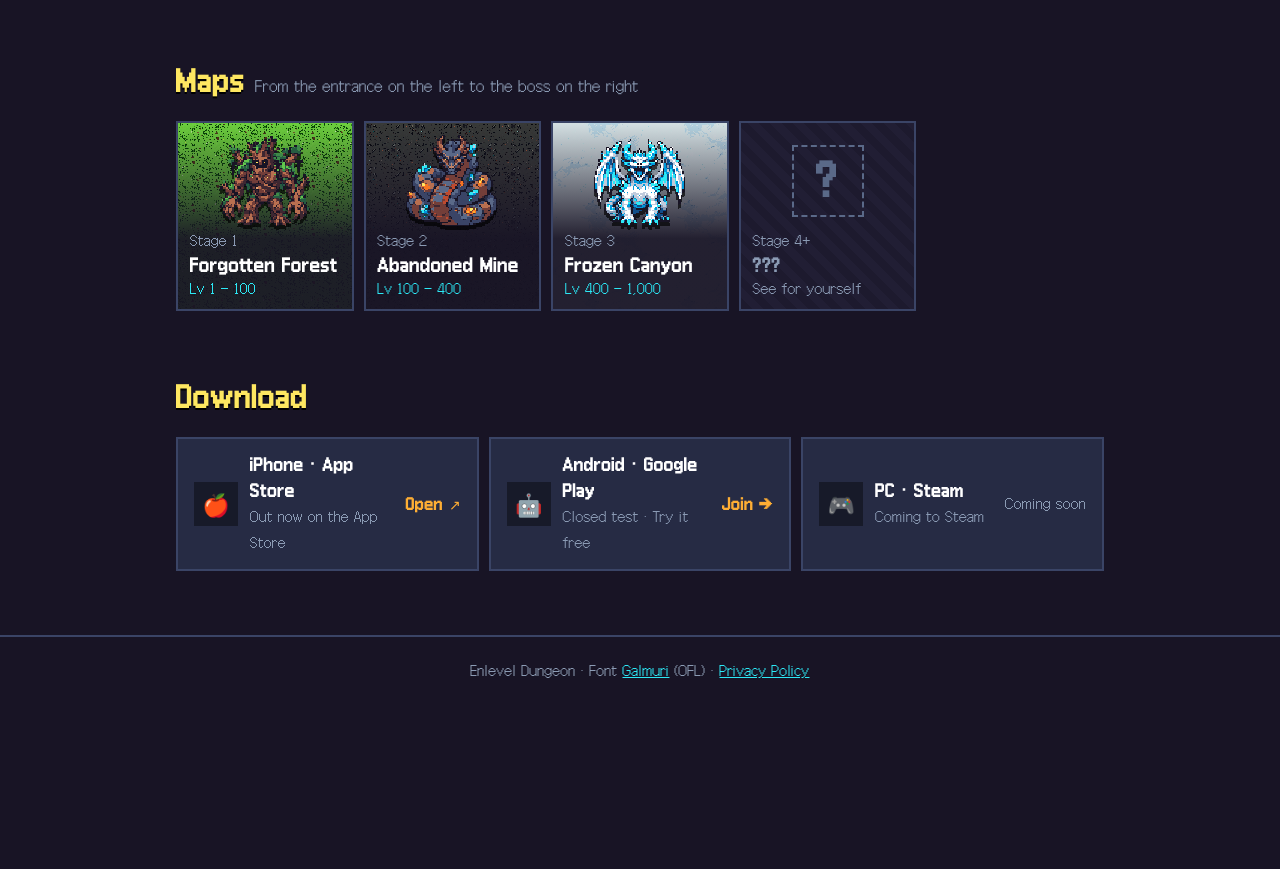
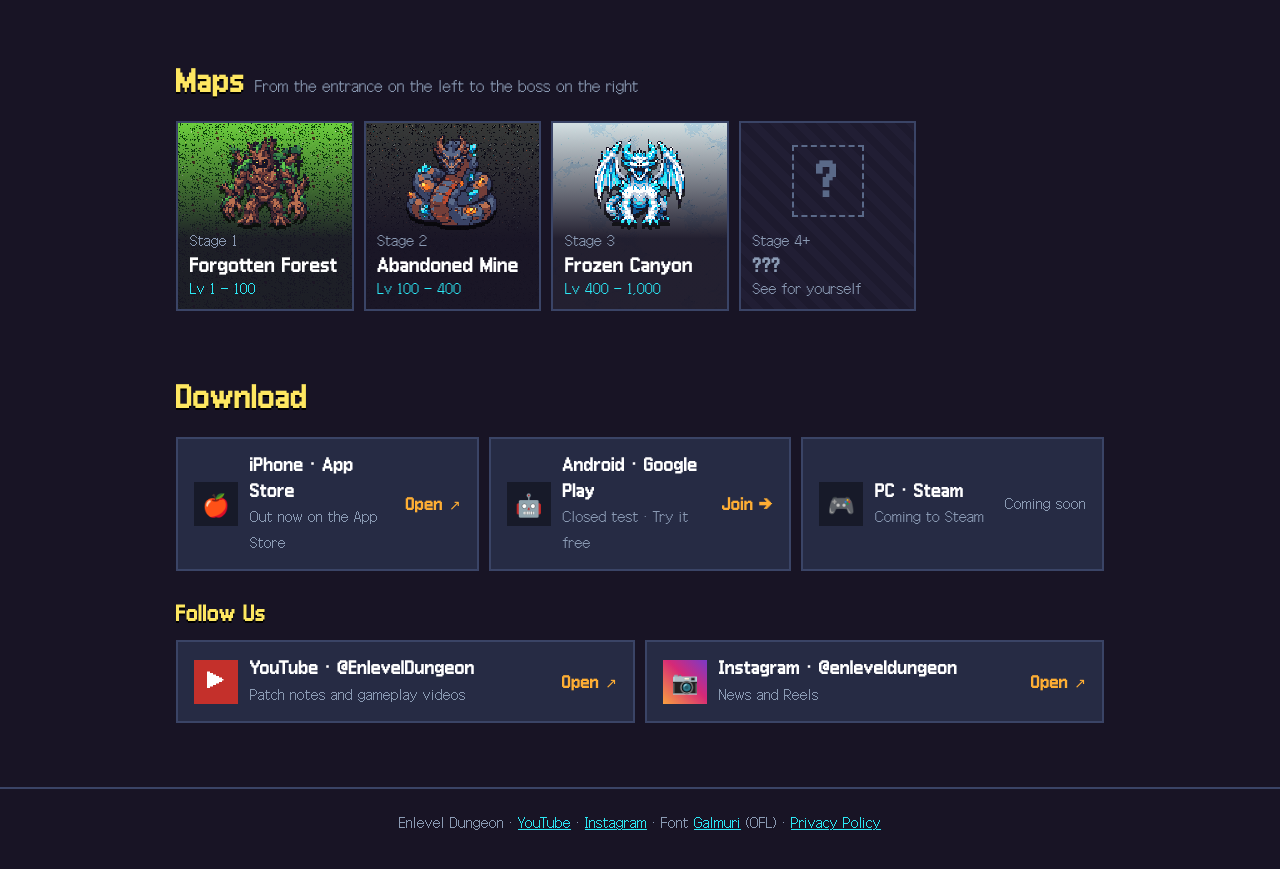
Before and after one commit to lsadi0710/endless-dungeon-releases, a plain HTML site: page index.html in a window 1280 px wide. Shown: the part 1219-2088 px from the top of the page. Before the commit the page ends 1941 px from the top, so only its background shows below. Drawn offline with Linux system fonts and the light colour scheme.

Commit message:
Site for v1.3.0

```diff
--- a/index.html
+++ b/index.html
@@ -149,6 +149,11 @@
   .event .cup { font-size: 26px; }
   .event small { display: block; color: var(--text); font-size: 12px; }
   .dl.offline .arrow { color: var(--muted); font-size: 12px; }
+  /* 채널 (유튜브·인스타) */
+  .sub-title { margin: 28px 0 10px; font-size: 18px; color: var(--title); text-shadow: 0 2px 0 #000; }
+  .dl.social .arrow { font: 14px Galmuri11Bold, monospace; white-space: nowrap; }
+  .dl .plat.yt { background: #c4302b; color: #fff; font-size: 18px; }
+  .dl .plat.ig { background: linear-gradient(45deg, #f9a03f, #d62976 55%, #7a3ac9); }
 
   footer { margin-top: 56px; padding: 24px 0 40px; border-top: 2px solid var(--panel-2); color: var(--muted); font-size: 12px; text-align: center; }
 
@@ -268,11 +273,25 @@
       <span><b class="bold">테스터 이벤트</b> 열심히 테스트해 주신 분들 중 추첨으로 스타벅스 아이스 아메리카노를 드려요
         <small>자세히 보기 →</small></span>
     </a>
+
+    <h3 class="sub-title"><span lang="ko">소식 받기</span><span lang="en">Follow Us</span></h3>
+    <div class="dl-latest">
+      <a class="card dl social" id="ch-youtube" href="https://www.youtube.com/@EnlevelDungeon" target="_blank" rel="noopener">
+        <div class="plat yt">▶</div>
+        <div><b>YouTube · @EnlevelDungeon</b><small lang="ko">패치노트와 플레이 영상</small><small lang="en">Patch notes and gameplay videos</small></div>
+        <span class="arrow"><span lang="ko">열기 ↗</span><span lang="en">Open ↗</span></span>
+      </a>
+      <a class="card dl social" id="ch-instagram" href="https://www.instagram.com/enleveldungeon/" target="_blank" rel="noopener">
+        <div class="plat ig">📷</div>
+        <div><b>Instagram · @enleveldungeon</b><small lang="ko">새 소식과 릴스</small><small lang="en">News and Reels</small></div>
+        <span class="arrow"><span lang="ko">열기 ↗</span><span lang="en">Open ↗</span></span>
+      </a>
+    </div>
   </section>
 </main>
 
 <footer>
-  <div class="wrap">Enlevel Dungeon · <span lang="ko">폰트</span><span lang="en">Font</span> <a href="https://galmuri.quiple.dev/">Galmuri</a> (OFL) · <a lang="ko" href="privacy.html">개인정보처리방침</a><a lang="en" href="privacy-en.html">Privacy Policy</a></div>
+  <div class="wrap">Enlevel Dungeon · <a href="https://www.youtube.com/@EnlevelDungeon" target="_blank" rel="noopener">YouTube</a> · <a href="https://www.instagram.com/enleveldungeon/" target="_blank" rel="noopener">Instagram</a> · <span lang="ko">폰트</span><span lang="en">Font</span> <a href="https://galmuri.quiple.dev/">Galmuri</a> (OFL) · <a lang="ko" href="privacy.html">개인정보처리방침</a><a lang="en" href="privacy-en.html">Privacy Policy</a></div>
 </footer>
 
 <script>
```
Also changed, not shown: test.html (+1 -1 lines).
